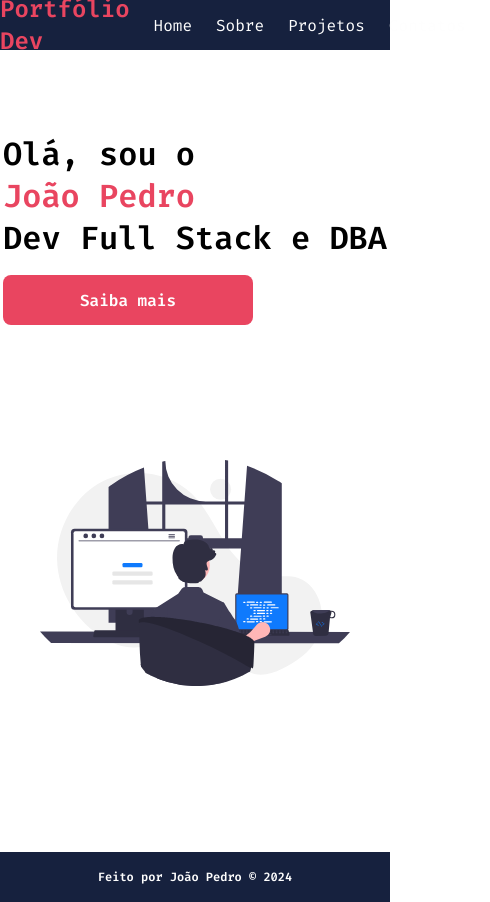
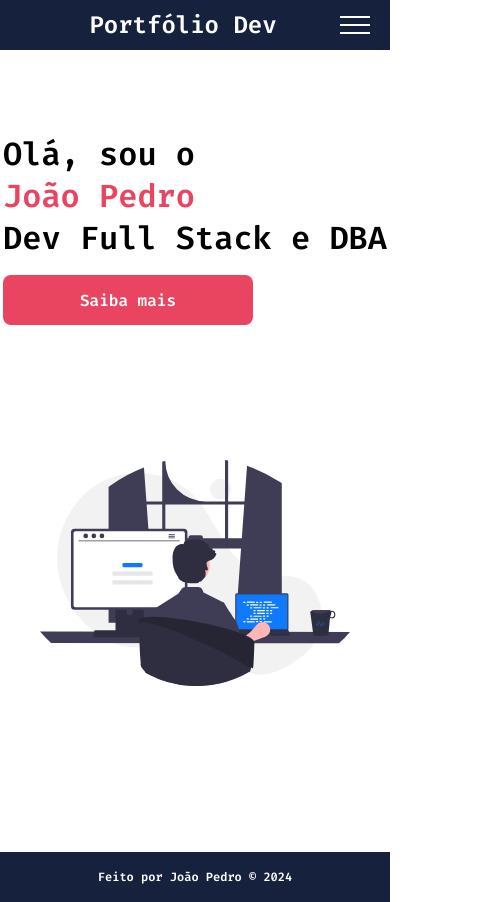
Before and after one commit to joaopver10/Portfolio, a React (Vite) app: page / in a window 390 px wide. Shown: the whole page, 490 px wide, since content can reach past the window. Built offline with nearby package versions, Linux system fonts and the light colour scheme.

Commit message:
Modificações nas paginas

```diff
--- a/src/components/Header/Header.module.css
+++ b/src/components/Header/Header.module.css
@@ -25,3 +25,49 @@
 .header a:hover {
     color: var(--red);
 }
+
+@media (max-width: 768px) {
+
+    .menuButton {
+        width: 30px;
+        height: 30px;
+        position: absolute;
+        right: 20px;
+        cursor: pointer;
+        display: flex;
+        flex-direction: column;
+        align-items: center;
+        justify-content: space-evenly;
+    }
+
+    .linha {
+        display: block;
+        width: 100%;
+        height: 2px;
+        background-color: white;
+    }
+
+    .menuSandwich {
+        display: none;
+    }
+
+    .show {
+        display: flex;
+        width: 50%;
+        height: auto;
+        position: absolute;
+        top: 50px;
+        right: 0;
+        background-color: var(--primary);
+        flex-direction: column;
+        padding: 20px;
+        gap: 1rem;
+    }
+
+}
+
+@media (max-width: 480px) {
+    .show {
+        width: 100%;
+    }
+}
--- a/src/components/Header/index.jsx
+++ b/src/components/Header/index.jsx
@@ -1,20 +1,33 @@
-import { Link } from 'react-router-dom'
-import styles from './Header.module.css'
+import { Link } from 'react-router-dom';
+import styles from './Header.module.css';
+import { useState } from 'react';
 
 function Header() {
+  const [showMenu, setShowMenu] = useState(false);
+  const toggleMenu = () => {
+    setShowMenu(!showMenu);
+  };
+
   return (
     <header className={styles.header}>
-            <Link to="/">
+      <Link to='/'>
         <span>Portfólio Dev</span>
       </Link>
-            <nav>
-                <Link to="/">Home</Link>
-                <Link to="/sobre">Sobre</Link>
-                <Link to="/projetos">Projetos</Link>
-                <Link to="/contatos">Contatos</Link>
+      <nav
+        className={`${styles.menuSandwich} ${showMenu ? styles.show : ''}`}
+        onClick={toggleMenu}>
+        <Link to='/'>Home</Link>
+        <Link to='/sobre'>Sobre</Link>
+        <Link to='/projetos'>Projetos</Link>
+        <Link to='/contatos'>Contatos</Link>
       </nav>
+      <div className={styles.menuButton} onClick={toggleMenu}>
+        <span className={styles.linha}></span>
+        <span className={styles.linha}></span>
+        <span className={styles.linha}></span>
+      </div>
     </header>
-    )
+  );
 }
 
-export default Header
+export default Header;
```
Lines whose indentation alone changed are shown as unchanged.
